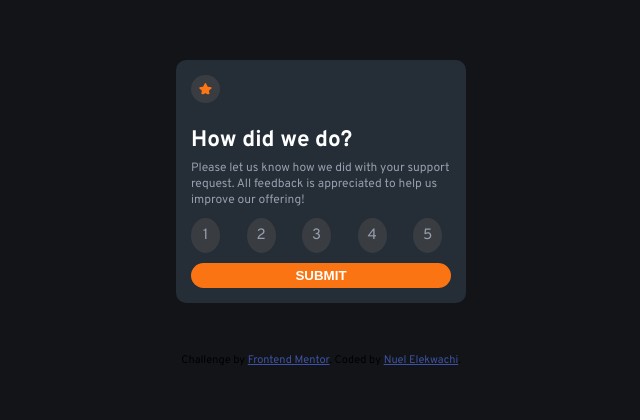
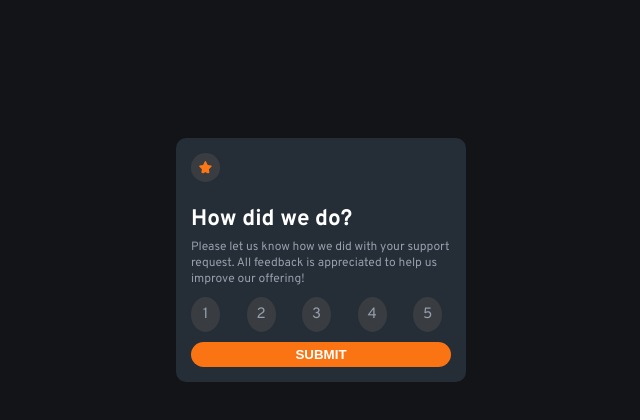
Before and after one commit to ijklmopffs/Interactive-Component, a plain HTML site: page index.html in a window 1280 px wide. Shown: the part 140-560 px from the top of the page, without its empty margins (319-959 px from the left). Drawn offline with Linux system fonts and the light colour scheme.

Commit message:
updated styling

```diff
--- a/index.html
+++ b/index.html
@@ -19,17 +19,6 @@
     />
     <link rel="stylesheet" href="style.css" />
     <title>Frontend Mentor | Interactive rating component</title>
-
-    <!-- Feel free to remove these styles or customise in your own stylesheet 👍 -->
-    <style>
-      .attribution {
-        font-size: 11px;
-        text-align: center;
-      }
-      .attribution a {
-        color: hsl(228, 45%, 44%);
-      }
-    </style>
   </head>
   <body>
     <div class="container">
@@ -50,12 +39,6 @@
       <button>Submit</button>
     </div>
 
-    <div class="attribution">
-      Challenge by
-      <a href="https://www.frontendmentor.io?ref=challenge" target="_blank"
-        >Frontend Mentor</a
-      >. Coded by <a href="https://github.com/ijklmopffs">Nuel Elekwachi</a>.
-    </div>
     <script src="./style.js"></script>
   </body>
 </html>
--- a/style.css
+++ b/style.css
@@ -4,15 +4,16 @@ body {
   padding: 0;
   font-size: 15px;
   background-color: hsl(216, 12%, 8%);
+  display: flex;
+  align-items: center;
+  justify-content: center;
+  min-height: 100vh;
 }
 .container {
   background-color: hsl(213, 19%, 18%);
   width: 260px;
-  margin: 0 auto;
   padding: 15px;
   border-radius: 10px;
-  margin-block-start: 200px;
-  margin-block-end: 50px;
 }
 .img {
   border-radius: 50%;
```
Also changed, not shown: 1 other file.
